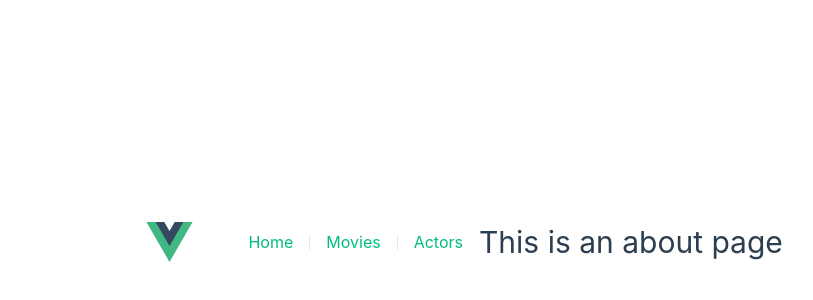
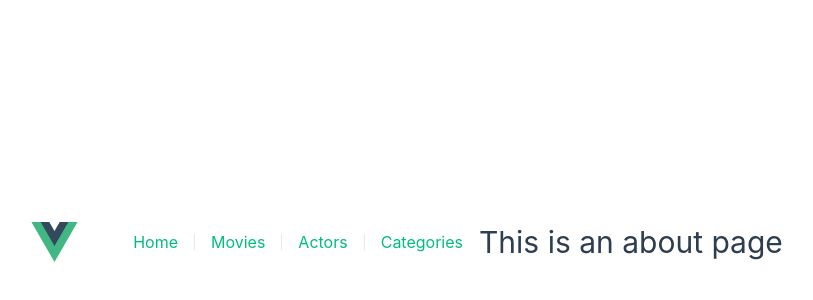
Before and after one commit to Thibault-lvrn/VueXapiPlatform, a Vue app: page /about in a window 1280 px wide. Shown: the part 158-458 px from the top of the page, without its empty margins (161-974 px from the left). Built offline with nearby package versions, Linux system fonts and the light colour scheme.

Commit message:
MoviePage: fetch all Categories and display them in categories page

```diff
--- a/src/App.vue
+++ b/src/App.vue
@@ -14,6 +14,7 @@ import HelloWorld from './components/HelloWorld.vue'
         <RouterLink to="/">Home</RouterLink>
         <RouterLink to="/movies">Movies</RouterLink>
         <RouterLink to="/actors">Actors</RouterLink>
+        <RouterLink to="/categories">Categories</RouterLink>
       </nav>
     </div>
   </header>
--- a/src/router/index.js
+++ b/src/router/index.js
@@ -32,6 +32,14 @@ const router = createRouter({
       // this generates a separate chunk (About.[hash].js) for this route
       // which is lazy-loaded when the route is visited.
       component: () => import('../views/ActorsView.vue')
+    },
+    {
+      path: '/categories',
+      name: 'categories',
+      // route level code-splitting
+      // this generates a separate chunk (About.[hash].js) for this route
+      // which is lazy-loaded when the route is visited.
+      component: () => import('../views/CategoriesView.vue')
     }
   ]
 })
--- /dev/null
+++ b/src/views/CategoriesView.vue
@@ -0,0 +1,53 @@
+<script setup>
+import { ref } from 'vue';
+import MovieCard from '@/components/MovieCard.vue';
+import { urlBase } from '@/main.js';
+
+let categories = ref([]);
+// let urlBase = "http://localhost:8088"
+// let lefilm = ref([]);
+
+// const headers = {
+//   Accept: "application/json",
+//   "Content-Type": "application/json",
+// };
+
+const fetchActors = async () => {
+  const response = await fetch(`${urlBase}/S5-TD1/index.php/api/categories?page=1`);
+  categories.value = await response.json();
+}
+
+fetchActors();
+
+</script>
+
+<template>
+  <div class="about">
+    <h1>This is the Categories page</h1>
+  </div>
+
+  <div class="actors">
+    <h2>Categories</h2>
+    <ul>
+      <li v-if="categories" v-for="categorie in categories['hydra:member']" :key="categorie.id">
+        {{ categorie.name }}
+        <ul>
+          <li v-for="film in categorie.movies" :key="film.id">
+            <MovieCard :film="film" v-if="film" />
+             <!-- {{ film }} -->
+            <!-- <pre>{{ film }}</pre> -->
+          </li>
+        </ul>
+        <!-- {{ categorie.movies }} -->
+      </li>
+    </ul>
+  </div>
+</template>
+
+<style>
+@media (min-width: 1024px) {
+  .about {
+    display: flex;
+  }
+}
+</style>
```
